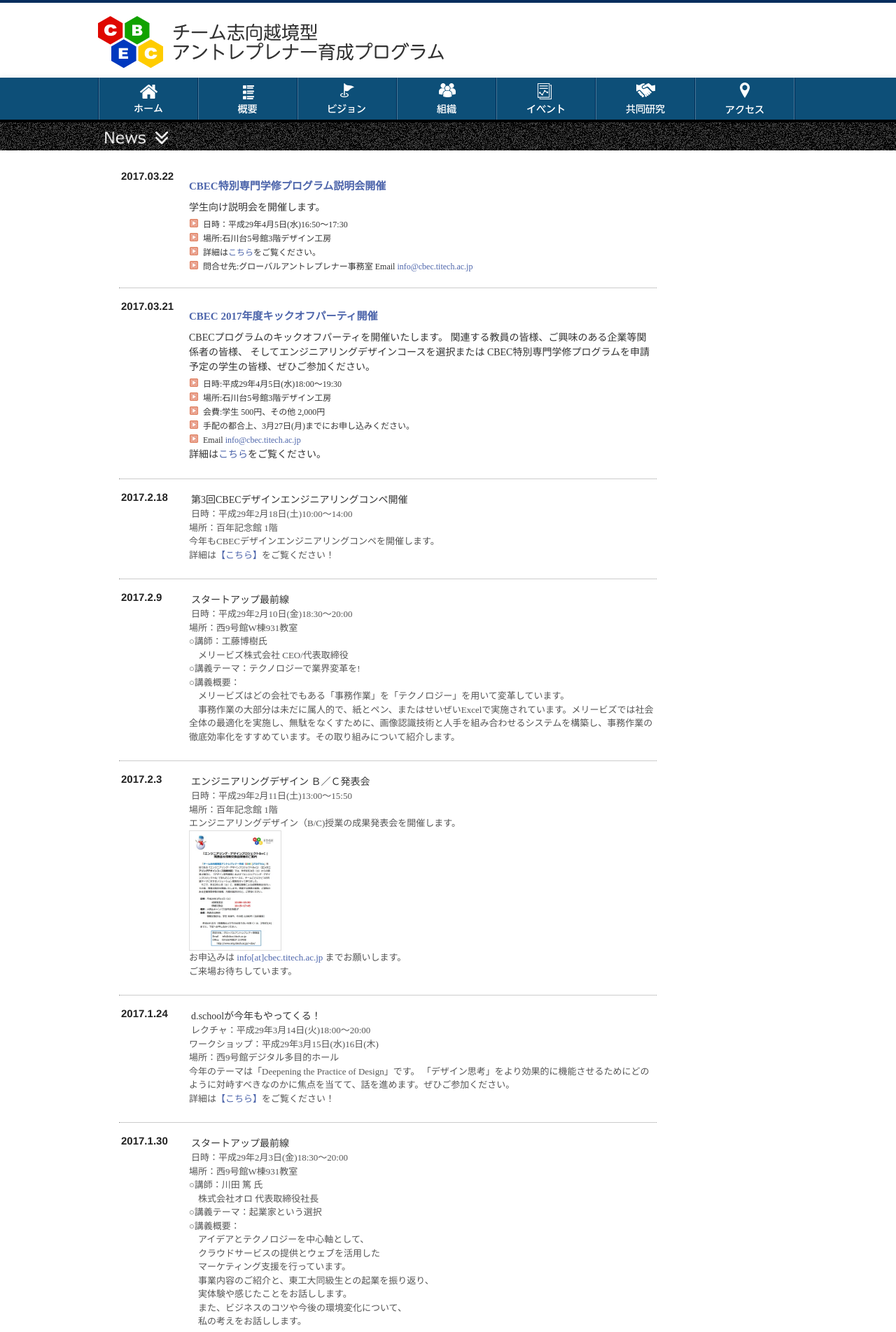
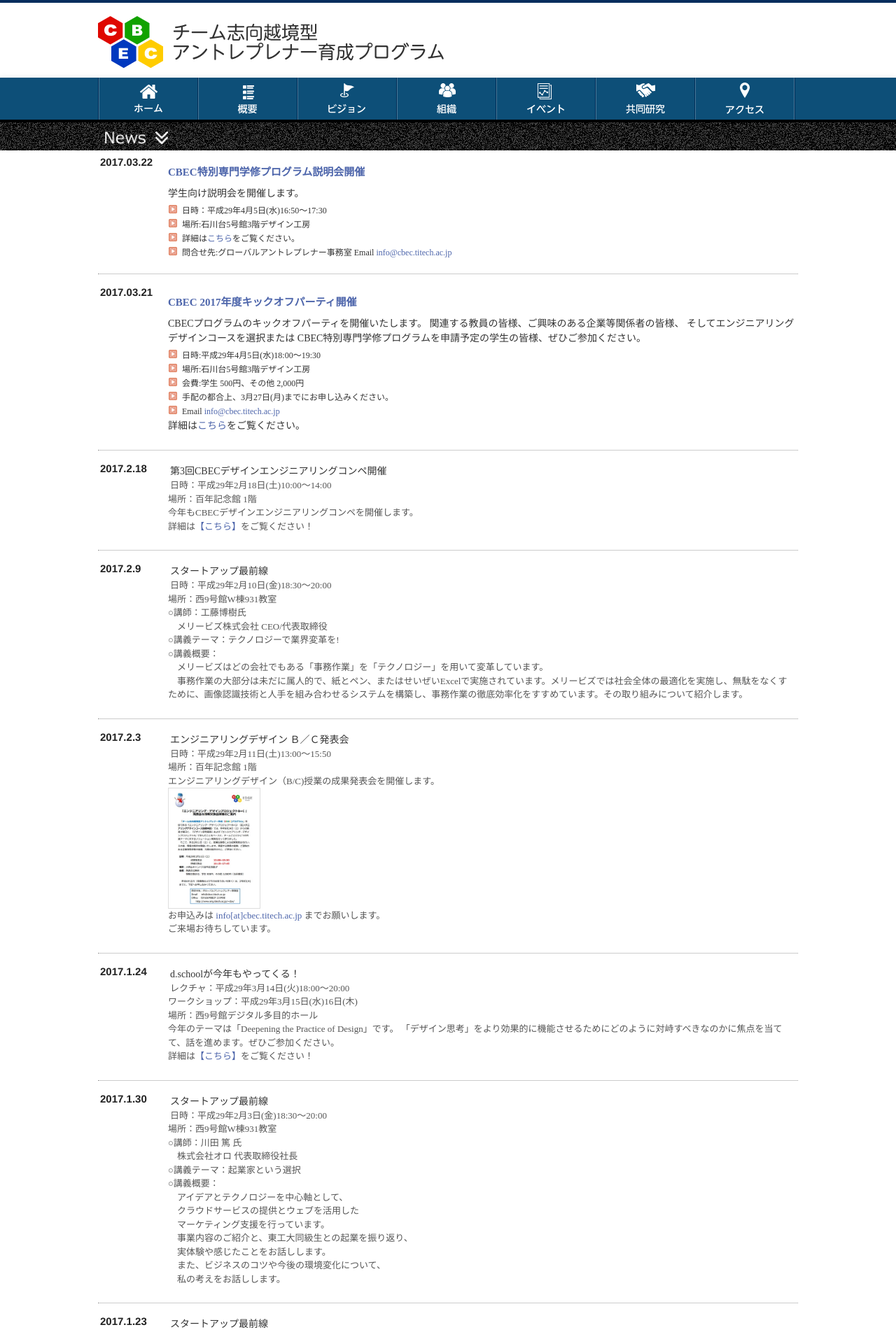
Before and after one commit to titech-cbec/titech-cbec.github.io, a Jekyll site: the page built from archive/index.html, in a window 1280 px wide. Shown: the top 1904 px of the page at 70% size. Built offline with Jekyll 4.4.1, drawn with Linux system fonts in a browser that asks for light colours; nearby versions of some CDN libraries; some web fonts are replaced; comment, search, counter and statistics services are not loaded.

Commit message:
Validate html

```diff
--- a/archive/index.html
+++ b/archive/index.html
@@ -4,10 +4,14 @@
 
 <div class="wrap bg-white">
   <div class="bar2"></div>
-<div class="border-bottom indexh2bg"><div class="container"><h2><span id="news"><a href="#news"><img src="/assets/content/themes/layout/images/news.png" alt="news" /></a></span></h2></div></div>
+  <div class="border-bottom indexh2bg">
     <div class="container">
-		<div class="span12 hentry">
-			<br />
+      <h2><span id="news"><a href="#news"><img src="/assets/content/themes/layout/images/news.png" alt="news" /></a></span></h2>
+    </div>
+  </div>
+
+  <div class="container">
+    <div class="hentry">
 
 
       {% include news.html %}
@@ -294,7 +298,7 @@
 
 	<!--お知らせ -->
 
-			    <dl class="news clearFix">
+
 	  <dd><div class="title" >
 	      2016年度授業スケジュールについて
 	      <p class="subtitle">2016年度の第3クォーター以降の授業スケジュールを<b><a href="/upload/2016_lecture_q3.pdf">こちら</a></b>に掲載しました。<br />
@@ -467,7 +471,7 @@
 	      Startup Weekend Tokyo Tech vol.4開催
 	      <p class="subtitle">6月3日(金)～5日(日)に百年記念館にてStartup Weekend Tokyo Tech vol.4を開催します。<br>
 		<a href="http://tokyo.startupweekend.org/" target="_blank">http://tokyo.startupweekend.org/</a><br>
-					詳しくは、<a href="/reports/">イベントページの開催案内</a>をご覧ください </p>
+		詳しくは、<a href="/reports/">イベントページの開催案内</a>をご覧ください
 </p>
 </div>
 </dd>
@@ -643,12 +647,7 @@
 </dl>
 
 
-
-
-
-
-			    <br />
-		</div>
-	</div><!-- /wrap -->
+</div><!-- /#hentry -->
+</div><!-- /#conteiner -->
 {% include footer.html %}
-  </div>
+</div><!-- /#wrap -->
```
Also changed, not shown: _layouts/post.html (+11 -12 lines). Lines whose indentation alone changed are shown as unchanged.
